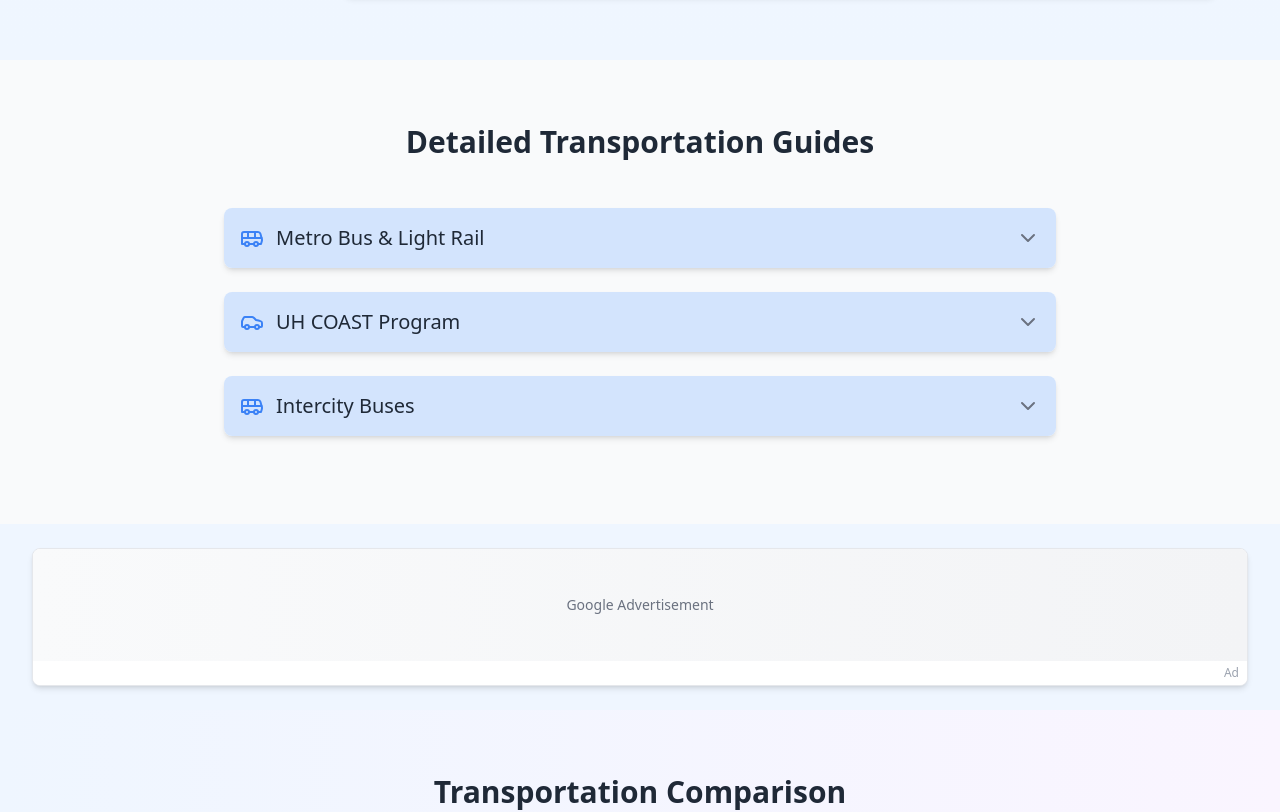
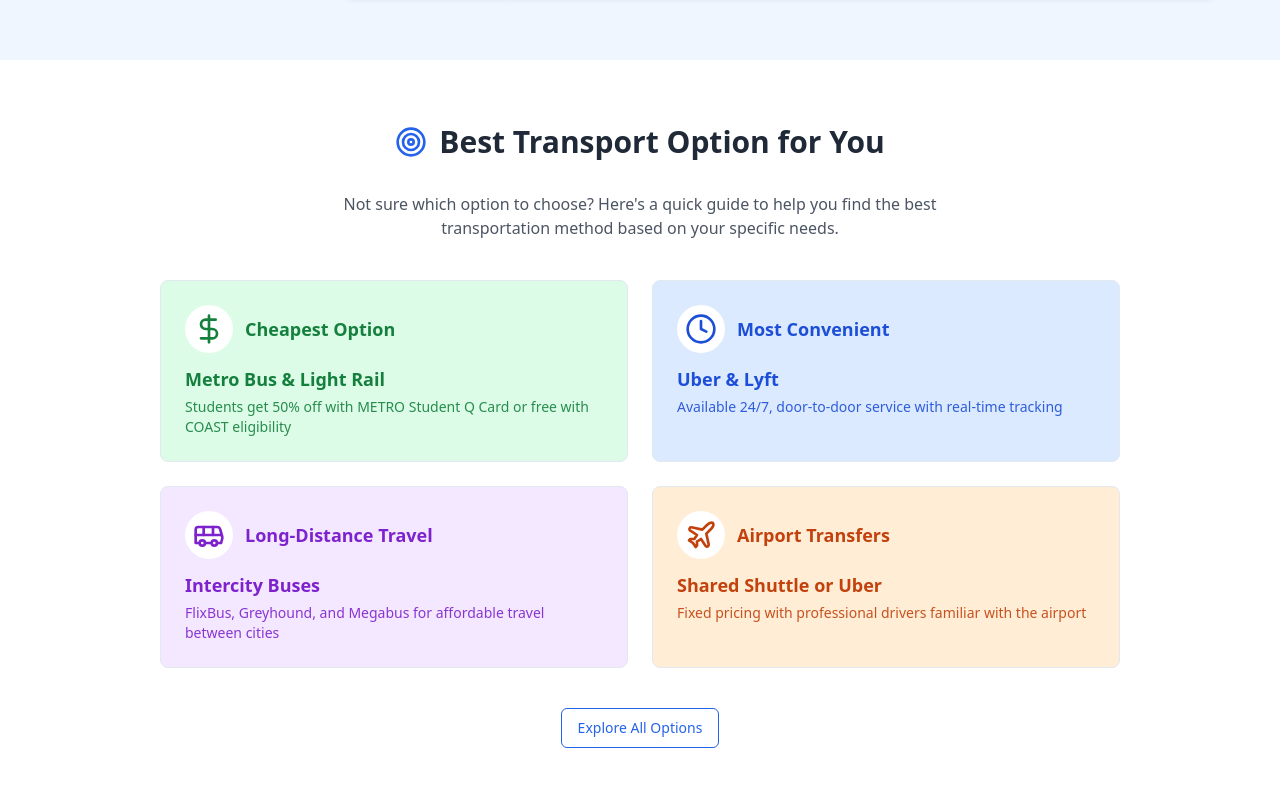
Before and after one commit to Abhigoyal1475/smooth-travel-houston, a React (Vite) app: page / in a window 1280 px wide. Shown: the part 10300-11112 px from the top of the page. Built offline with nearby package versions, Linux system fonts and the light colour scheme.

Commit message:
Add "Best Transport Option" section
Adds a section with recommendations for the best transport option based on user needs.

```diff
--- /dev/null
+++ b/src/components/BestTransportSection.tsx
@@ -0,0 +1,99 @@
+
+import React from 'react';
+import { Bus, DollarSign, Clock, Plane, Target } from 'lucide-react';
+import { Button } from '@/components/ui/button';
+
+interface BestTransportSectionProps {
+  sectionRef: React.RefObject<HTMLDivElement>;
+}
+
+interface TransportOption {
+  title: string;
+  icon: React.ReactNode;
+  description: string;
+  best: string;
+  color: string;
+}
+
+const BestTransportSection: React.FC<BestTransportSectionProps> = ({ sectionRef }) => {
+  const options: TransportOption[] = [
+    {
+      title: "Cheapest Option",
+      icon: <DollarSign className="w-8 h-8" />,
+      description: "Metro Bus & Light Rail",
+      best: "Students get 50% off with METRO Student Q Card or free with COAST eligibility",
+      color: "bg-green-100 text-green-700"
+    },
+    {
+      title: "Most Convenient",
+      icon: <Clock className="w-8 h-8" />,
+      description: "Uber & Lyft",
+      best: "Available 24/7, door-to-door service with real-time tracking",
+      color: "bg-blue-100 text-blue-700"
+    },
+    {
+      title: "Long-Distance Travel",
+      icon: <Bus className="w-8 h-8" />,
+      description: "Intercity Buses",
+      best: "FlixBus, Greyhound, and Megabus for affordable travel between cities",
+      color: "bg-purple-100 text-purple-700"
+    },
+    {
+      title: "Airport Transfers",
+      icon: <Plane className="w-8 h-8" />,
+      description: "Shared Shuttle or Uber",
+      best: "Fixed pricing with professional drivers familiar with the airport",
+      color: "bg-orange-100 text-orange-700"
+    }
+  ];
+
+  return (
+    <section
+      ref={sectionRef}
+      className="py-16 px-4 sm:px-6 lg:px-8 bg-white"
+      id="best-transport"
+    >
+      <div className="container mx-auto max-w-5xl">
+        <div className="flex items-center justify-center mb-8">
+          <Target className="w-8 h-8 text-blue-600 mr-3" />
+          <h2 className="text-3xl font-bold text-gray-800">
+            Best Transport Option for You
+          </h2>
+        </div>
+
+        <p className="text-center text-gray-600 mb-10 max-w-2xl mx-auto">
+          Not sure which option to choose? Here's a quick guide to help you find the best transportation
+          method based on your specific needs.
+        </p>
+
+        <div className="grid grid-cols-1 md:grid-cols-2 gap-6">
+          {options.map((option, index) => (
+            <div
+              key={index}
+              className={`rounded-lg p-6 transition-transform hover:scale-105 ${option.color} border border-opacity-20`}
+            >
+              <div className="flex items-center mb-3">
+                <div className="bg-white p-2 rounded-full mr-3">{option.icon}</div>
+                <h3 className="font-bold text-lg">{option.title}</h3>
+              </div>
+              <p className="text-lg font-semibold mb-1">{option.description}</p>
+              <p className="text-sm opacity-90">{option.best}</p>
+            </div>
+          ))}
+        </div>
+
+        <div className="mt-10 text-center">
+          <Button
+            variant="outline"
+            className="bg-white text-blue-600 border-blue-600 hover:bg-blue-50"
+            onClick={() => document.getElementById('transport-options')?.scrollIntoView({ behavior: 'smooth' })}
+          >
+            Explore All Options
+          </Button>
+        </div>
+      </div>
+    </section>
+  );
+};
+
+export default BestTransportSection;
--- a/src/pages/Index.tsx
+++ b/src/pages/Index.tsx
@@ -2,7 +2,7 @@
 import React, { useRef } from 'react';
 import HeroSection from '@/components/HeroSection';
 import TransportOptionsSection from '@/components/TransportOptionsSection';
-import DetailedGuidesSection from '@/components/DetailedGuidesSection';
+import BestTransportSection from '@/components/BestTransportSection';
 import ComparisonSection from '@/components/ComparisonSection';
 import FaqSection from '@/components/FaqSection';
 import CtaSection from '@/components/CtaSection';
@@ -11,7 +11,7 @@ import GoogleAdBanner from '@/components/GoogleAdBanner';
 
 const Index = () => {
   const transportOptionsRef = useRef<HTMLDivElement>(null);
-  const guidesRef = useRef<HTMLDivElement>(null);
+  const bestTransportRef = useRef<HTMLDivElement>(null);
   const comparisonRef = useRef<HTMLDivElement>(null);
   const faqRef = useRef<HTMLDivElement>(null);
 
@@ -28,7 +28,7 @@ const Index = () => {
 
       <div id="content" className="relative z-10">
         <TransportOptionsSection sectionRef={transportOptionsRef} />
-        <DetailedGuidesSection sectionRef={guidesRef} />
+        <BestTransportSection sectionRef={bestTransportRef} />
 
         {/* Ad banner between content sections */}
         <GoogleAdBanner className="bg-blue-50" />
```
